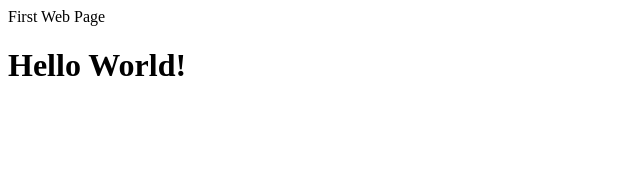
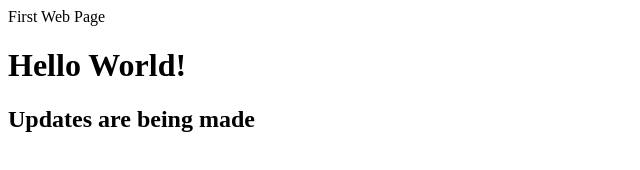
Before and after one commit to NikitaGaikwad01/Internet-history-601, a plain HTML site: page Webpage.html in a window 1280 px wide. Shown: the whole page, without its empty margins (0-640 px from the left). Drawn offline with Linux system fonts and the light colour scheme.

Commit message:
Second task

```diff
--- a/Webpage.html
+++ b/Webpage.html
@@ -2,5 +2,6 @@
 	<head>First Web Page</head>
 		<body>
 			<h1>Hello World!</h1>
+			<h2>Updates are being made</h2>
 		</body
 	</html>
```
